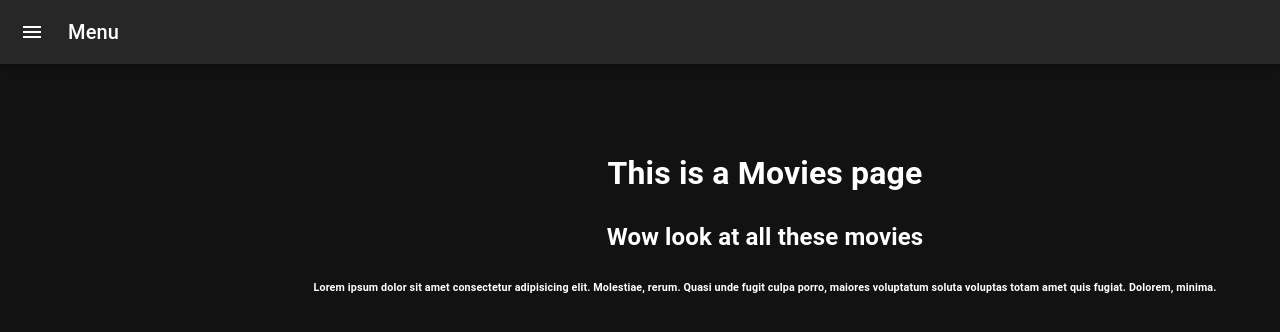
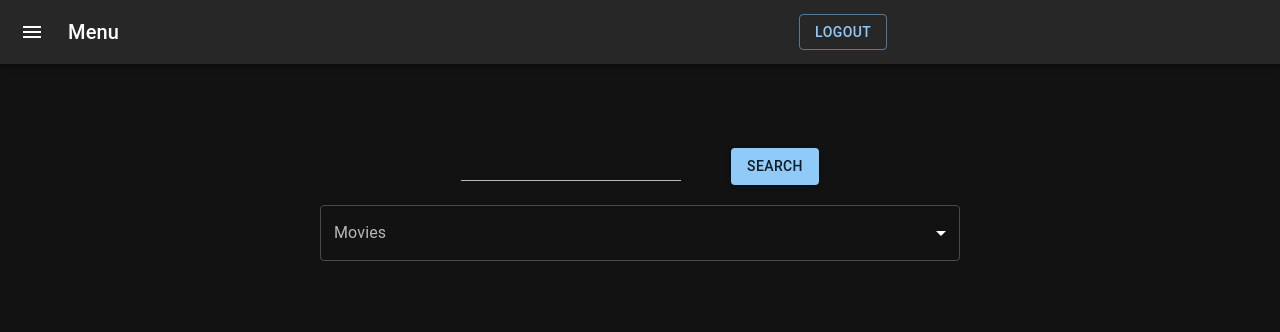
Before and after one commit to successPhil/movietracker, a React (Vite) app in the folder machbuster_frontend/: page /movies in a window 1280 px wide. Shown: the top 332 px of the page. Built offline with nearby package versions, Linux system fonts and the light colour scheme.

Commit message:
authorization and search input

```diff
--- a/machbuster_frontend/src/App.jsx
+++ b/machbuster_frontend/src/App.jsx
@@ -1,5 +1,5 @@
 import PersistentDrawerLeft from "./muiComponents/PDrawer"
-import { useState } from 'react';
+import { useState, useEffect } from 'react';
 import { BrowserRouter as Router, Routes, Route } from "react-router-dom"
 import Login from "./routes/Login";
 import About from "./routes/About"
@@ -15,14 +15,55 @@ import Movies from "./routes/Movies";
 
 function App() {
 
+  const [formData, setFormData] = useState({ username: '', password: '' });
+  const [userToken, setUserToken] = useState(null)
+  const [checked, setChecked] = useState(false)
+
+  useEffect( () => {
+    const token = localStorage.getItem("token")
+    console.log(token)
+    if(token) {
+      setUserToken(token)
+    }
+
+  }, [])
+
+  const handleToken = (token) => {
+    setFormData({ username: '', password: '' })
+    localStorage.setItem("token", token)
+    setUserToken(token)
+  }
+
+  const handleInputChange = (e) => {
+    const { name, value } = e.target;
+    setFormData({
+      ...formData,
+      [name]: value,
+    });
+  };
+
+  const handleOnClick = () => {
+    setChecked(prev => !prev);
+  }
+
+  const handleLogout = () => {
+    var keyToRemove = 'token';
+  localStorage.removeItem(keyToRemove);
+  setUserToken(null)
+  }
+
+  console.log(formData)
+  console.log(userToken, "this is user token")
+
+
 
 
   return (
     <>
     <Router>
-    <PersistentDrawerLeft />
+    <PersistentDrawerLeft handleLogout={handleLogout} />
      <Routes>
-      <Route path="/" element={<Login  />} />
+      <Route path="/" element={<Login checked={checked} handleOnClick={handleOnClick} handleInputChange={handleInputChange} formData={formData} handleToken={handleToken} />} />
       <Route path="/about" element={<About />} />
       <Route path="/contact" element={<Contact />} />
       <Route path="/movies" element={<Movies />} />
--- /dev/null
+++ b/machbuster_frontend/src/api/authApi.js
@@ -0,0 +1,47 @@
+async function basicFetch(url, payload) {
+    const res = await fetch(url, payload)
+    const body = await res.json()
+    return body
+  }
+
+
+  export async function signup(context) {
+    console.log("before fetch")
+    const payload = {
+      method: "POST",
+      headers: {
+        "Content-Type": "application/json",
+      },
+      body: JSON.stringify(context)
+    }
+    const body = await basicFetch("http://localhost:8000/accounts/signup",payload)
+    console.log(body, "API CALL")
+    return body
+  }
+
+  export async function login(context) {
+    console.log(context, "this is context")
+    const payload = {
+      method: "POST",
+      headers: {
+        "Content-Type": "application/json",
+      },
+      body: JSON.stringify(context)
+    }
+    const body = await basicFetch("http://localhost:8000/accounts/get-token", payload)
+    console.log(body.token)
+    return body.token
+  }
+
+
+  export async function getMovies(searchParam) {
+    const payload = {
+      method: "GET",
+      headers: {
+        "Content-Type": "application/json",
+        "Authorization": `Token ${localStorage.getItem("token")}`
+      }  }
+    const body = await basicFetch(`http://localhost:8000/movies/?name=${searchParam}`, payload)
+    console.log(body)
+    return body
+  }
--- a/machbuster_frontend/src/index.css
+++ b/machbuster_frontend/src/index.css
@@ -8,3 +8,8 @@ html, body{
   margin-left:250px;
   text-align:center;
 }
+
+.logout {
+  margin-left: 250px;
+  color: red;
+}
--- a/machbuster_frontend/src/muiComponents/PDrawer.jsx
+++ b/machbuster_frontend/src/muiComponents/PDrawer.jsx
@@ -22,6 +22,8 @@ import AccountCircleIcon from '@mui/icons-material/AccountCircle';
 import InfoIcon from '@mui/icons-material/Info';
 import ContactMailIcon from '@mui/icons-material/ContactMail';
 import { Link } from 'react-router-dom';
+import Button from '@mui/material/Button';
+
 
 const menuItems = [
   {
@@ -100,7 +102,7 @@ const DrawerHeader = styled('div')(({ theme }) => ({
   justifyContent: 'flex-end',
 }));
 
-export default function PersistentDrawerLeft() {
+export default function PersistentDrawerLeft({handleLogout}) {
   const theme = useTheme();
   const [open, setOpen] = React.useState(false);
 
@@ -128,9 +130,11 @@ export default function PersistentDrawerLeft() {
           >
             <MenuIcon />
           </IconButton>
+
           <Typography variant="h6" noWrap component="div">
             Menu
           </Typography>
+          <Button onClick={handleLogout} variant="outlined" className="logout" sx={{ marginLeft: 85 }}>Logout</Button>
         </Toolbar>
       </AppBar>
       <Drawer
--- a/machbuster_frontend/src/routes/Login.jsx
+++ b/machbuster_frontend/src/routes/Login.jsx
@@ -1,13 +1,58 @@
 import SignIn from "../muiComponents/SignIn"
+import { login, signup } from "../api/authApi"
 
 
-export default function Login() {
-    // useEffect(() => {
-    //     setToken('jkbjkasdbfkjdasbf');
-    //   }, [setToken]);
+export default function Login({handleInputChange, formData, handleToken, handleOnClick, checked}) {
+    const handleSubmit = async (event) => {
+        event.preventDefault();
+        if (checked) {
+            const data = new FormData(event.currentTarget);
+            const context = {
+                username: data.get('username'),
+                password: data.get('password'),
+              }
+              signup(context)
+
+        } else {
+            const data = new FormData(event.currentTarget);
+            const context = {
+                username: data.get('username'),
+                password: data.get('password'),
+              }
+              const tokenData = await login(context)
+            handleToken(tokenData)
+
+        }
+
+
+      };
+
+
+
+
+
+    // const handleSubmit = async (e) => {
+    //     e.preventDefault()
+    //     const context = {username: formData.username, password: formData.password}
+    //     const token = await login(context)
+    //     if(!token) {
+    //       setResponseMsg("Error logging in")
+    //     } else {
+    //       handleToken(token)
+    //       setShouldRedirect(true)
+    //     }
+    //   }
+    //   if (shouldRedirect) {
+    //     console.log("shouldRedirect")
+    //     return <Navigate to="/wines"/>
+    //   } else {
+    //     return <SignIn formType={"Login"} handleInputChange={handleInputChange} formData={formData}handleToken={handleToken} handleSubmit={handleSubmit} responseMsg={responseMsg}/>
+    //   }
+
+    // }
     return (
         <div className="route-text">
-        <SignIn />
+        <SignIn handleSubmit={handleSubmit} handleInputChange={handleInputChange} formData={formData} handleToken={handleToken} handleOnClick={handleOnClick}/>
         </div>
     )
 }
--- a/machbuster_frontend/src/routes/Movies.jsx
+++ b/machbuster_frontend/src/routes/Movies.jsx
@@ -1,9 +1,112 @@
+import { getMovies } from "../api/authApi"
+import { useState, useEffect, useContext } from 'react'
+import * as React from 'react';
+import TextField from '@mui/material/TextField';
+import Box from '@mui/material/Box';
+import Button from '@mui/material/Button';
+import InputLabel from '@mui/material/InputLabel';
+import MenuItem from '@mui/material/MenuItem';
+import FormControl from '@mui/material/FormControl'
+import Select from '@mui/material/Select';
+import { ThemeProvider, createTheme } from '@mui/material/styles';
+import CssBaseline from '@mui/material/CssBaseline';
+
 export default function Movies() {
+
+    const [movies, setMovies] = useState(null)
+    const [selectedMovie, setSelectedMovie] = useState("")
+    const [movieSearch, setMovieSearch] = useState("")
+    const [inputValue, setInputValue] = useState('')
+
+    const darkTheme = createTheme({
+        palette: {
+          mode: 'dark',
+        },
+      });
+
+    const onClickHandler = () => {
+        getMovies(movieSearch)
+    }
+
+    const onChangeHandler = (e) => {
+        setInputValue(e.target.value)
+        setMovieSearch(e.target.value)
+      }
+      console.log(movieSearch, "this")
+
+    const formatString = (str) => {
+      const replacedString = str.replace(/ /g, '&');
+      console.log(replacedString);
+      return str
+    }
+
+    const handleKeyDown = (e) => {
+      if (e.key === 'Enter') {
+        e.preventDefault();
+        let searchValue = e.target.value
+        setMovieSearch(formatString(searchValue))
+      }
+    }
+
+
+
+
+
     return (
-        <div className="route-text">
-        <h1>This is a Movies page</h1>
-        <h2>Wow look at all these movies</h2>
-        <h6>Lorem ipsum dolor sit amet consectetur adipisicing elit. Molestiae, rerum. Quasi unde fugit culpa porro, maiores voluptatum soluta voluptas totam amet quis fugiat. Dolorem, minima.</h6>
-        </div>
+        <div>
+    <ThemeProvider theme={darkTheme}>
+      <CssBaseline />
+      <Box
+                    component="form"
+                    sx={{
+                        display: "flex",
+                        justifyContent: "center", // Center horizontally
+                        alignItems: "center", // Center vertically
+                        flexDirection: "row", // Display items in a row
+                        gap: "10px", // Add some spacing between items
+                        margin: "20px", // Add margin to the container
+
+                    }}
+                    noValidate
+                    autoComplete="off"
+                >
+                        <TextField
+                  onChange={onChangeHandler}
+                  onKeyDown={handleKeyDown}
+                  value={inputValue}
+                  id="standard-size-small"
+                  size="small"
+                  variant="standard"
+                />
+                <Button sx={{ marginLeft: 5}}onClick={onClickHandler} variant="contained">Search</Button>
+                </Box>
+
+
+
+                  <Box                                         sx={{
+                        display: "flex",
+                        flexDirection: "column",
+                        alignItems: "center", // Center horizontally
+                        gap: "20px", // Add spacing between elements
+                        width: "50%", // Set the width of the container
+                        margin: "0 auto", // Center the container horizontally
+                    }}>
+              <FormControl fullWidth>
+                <InputLabel id="demo-simple-select-label">Movies</InputLabel>
+                <Select
+                  labelId="demo-simple-select-label"
+                  id="demo-simple-select"
+                  value=""
+                  label="Age"
+                  // onChange={handleChange}
+                >
+                  <MenuItem value={10}>Ten</MenuItem>
+                  <MenuItem value={20}>Twenty</MenuItem>
+                  <MenuItem value={30}>Thirty</MenuItem>
+                </Select>
+              </FormControl>
+            </Box>
+            </ThemeProvider>
+            </div>
     )
 }
```
Also changed, not shown: machbuster_frontend/src/muiComponents/SignIn.jsx (+10 -41 lines).
